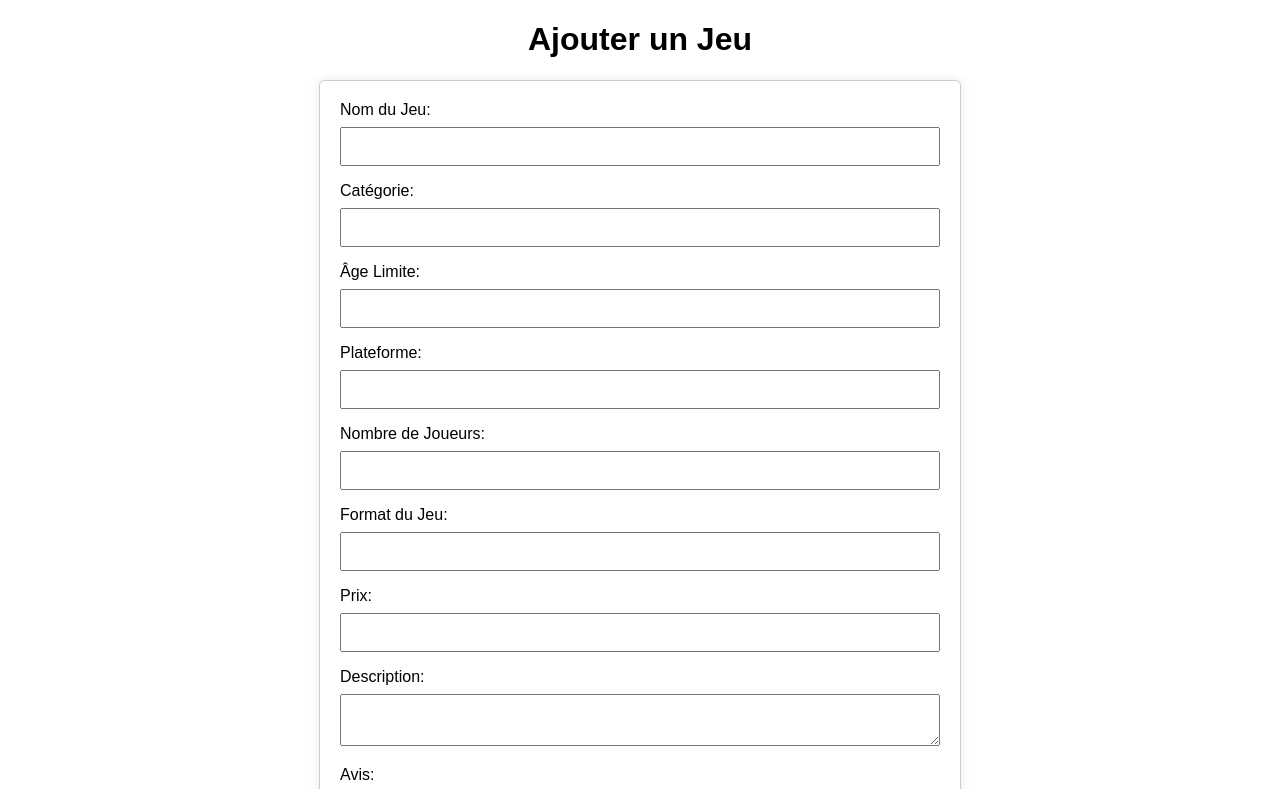
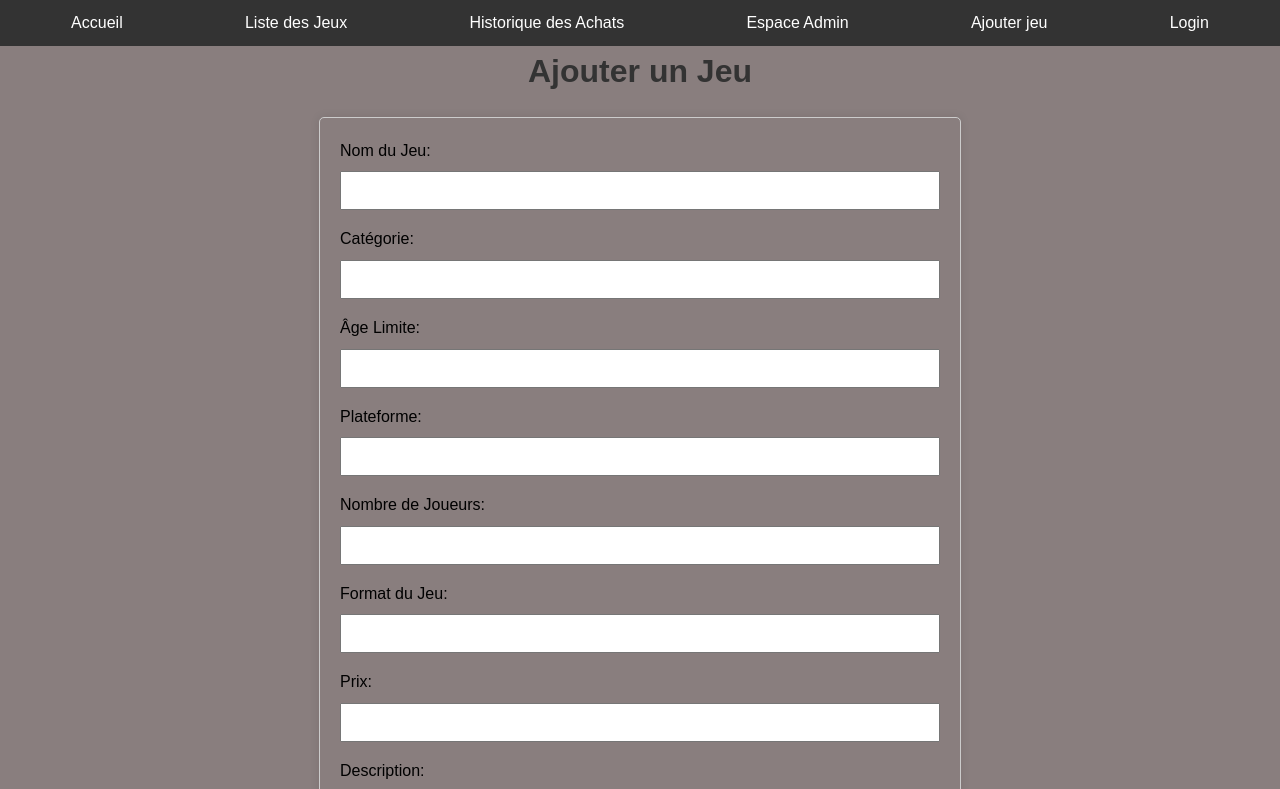
Before and after one commit to nicolasdraperi/Projet_NodeJS, a website: page View/Addjeu.html in a window 1280 px wide. Shown: the top 789 px of the page. Drawn offline with Linux system fonts and the light colour scheme.

Commit message:
derbuer ets

```diff
--- a/View/Accueil.css
+++ b/View/Accueil.css
@@ -7,7 +7,8 @@ body, h1, h2, h3, p, ul, li, table, th, td {
 body {
     font-family: 'Arial', sans-serif;
     line-height: 1.6;
-    background-color: #f8f8f8;
+    background-color:#897e7e;
+
 }
 
 /* Barre de navigation */
@@ -103,7 +104,10 @@ h1 {
 
 /* Pied de page */
 footer {
-    margin-top: 20px;
+    position: fixed; /* Utilisez 'fixed' à la place de 'relative' */
+    bottom: 0px;
+    left: 0;
+    width: 100%;
     padding: 10px;
     text-align: center;
     background-color: #333;
--- a/View/Addjeu.html
+++ b/View/Addjeu.html
@@ -5,8 +5,20 @@
     <meta name="viewport" content="width=device-width, initial-scale=1.0">
     <title>Ajouter un Jeu</title>
     <link rel="stylesheet" href="addjeu.css">
+    <link rel="stylesheet" href="Accueil.css">
 </head>
 <body>
+    <nav>
+        <ul>
+            <li><a href="Accueil.html">Accueil</a></li>
+            <li><a href="liste-jeux.html">Liste des Jeux</a></li>
+            <li><a href="historique-achats.html">Historique des Achats</a></li>
+            <li><a href="espace-admin.html">Espace Admin</a></li>
+            <li><a href="Addjeu.html">Ajouter jeu</a></li>
+
+            <li><a id="log" href="" >Login</a></li>
+        </ul>
+    </nav>
 
 <h1>Ajouter un Jeu</h1>
 
```
Also changed, not shown: View/liste_jeu.js (line endings or trailing spaces), 1 other file.
